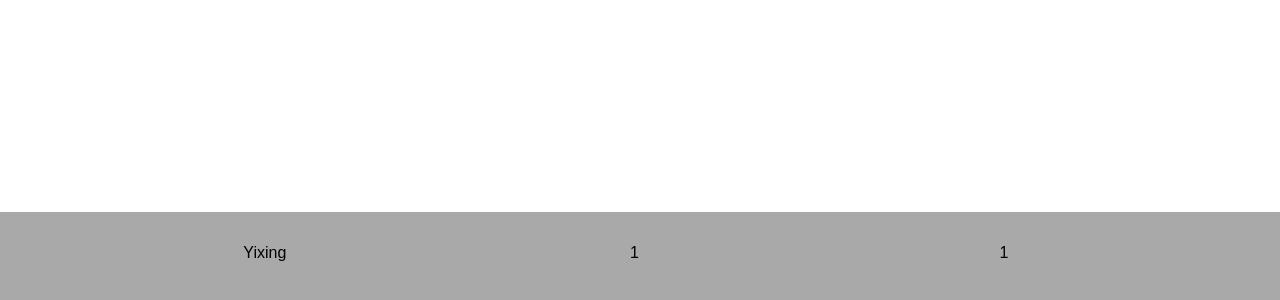
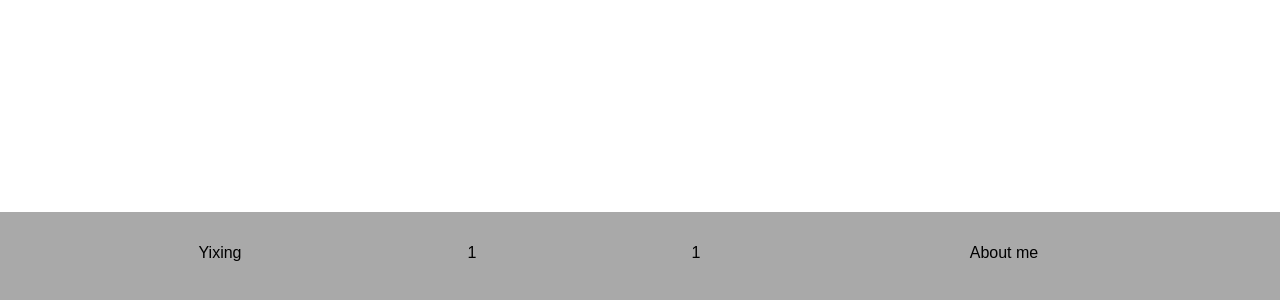
Before and after one commit to Lanttcat/zhuxiaomo, a React (Create React App) app: page / in a window 1280 px wide. Shown: the part 1000-1300 px from the top of the page. Built offline with nearby package versions, Linux system fonts and the light colour scheme.

Commit message:
add markdown

```diff
--- a/package.json
+++ b/package.json
@@ -6,6 +6,7 @@
     "classnames": "^2.2.6",
     "connected-react-router": "^6.3.1",
     "lodash": "latest",
+    "marked": "^0.6.1",
     "node-sass": "^4.11.0",
     "react": "^16.7.0",
     "react-dom": "^16.7.0",
--- a/src/Components/Footer/Footer.scss
+++ b/src/Components/Footer/Footer.scss
@@ -3,7 +3,7 @@
   margin-top: 1000px;
   background: darkgrey;
   display: grid;
-  grid-template-columns: 33% 33% 33%;
+  grid-template-columns: 25% 20% 20% 35%;
   grid-template-rows: 25% 100px auto;
   justify-items: center;
 }
--- a/src/Components/Footer/index.tsx
+++ b/src/Components/Footer/index.tsx
@@ -11,6 +11,7 @@ class Footer extends React.PureComponent{
         <div className="item item-1">Yixing</div>
         <div className="item item-1">1</div>
         <div className="item item-2">1</div>
+        <div className="item item-2">About me</div>
       </footer>
     );
   }
```
Also changed, not shown: src/Components/AboutMe/AboutMe.scss (added), src/Components/AboutMe/index.tsx (added), 1 other file (tests, documents, lock files or other folders).
